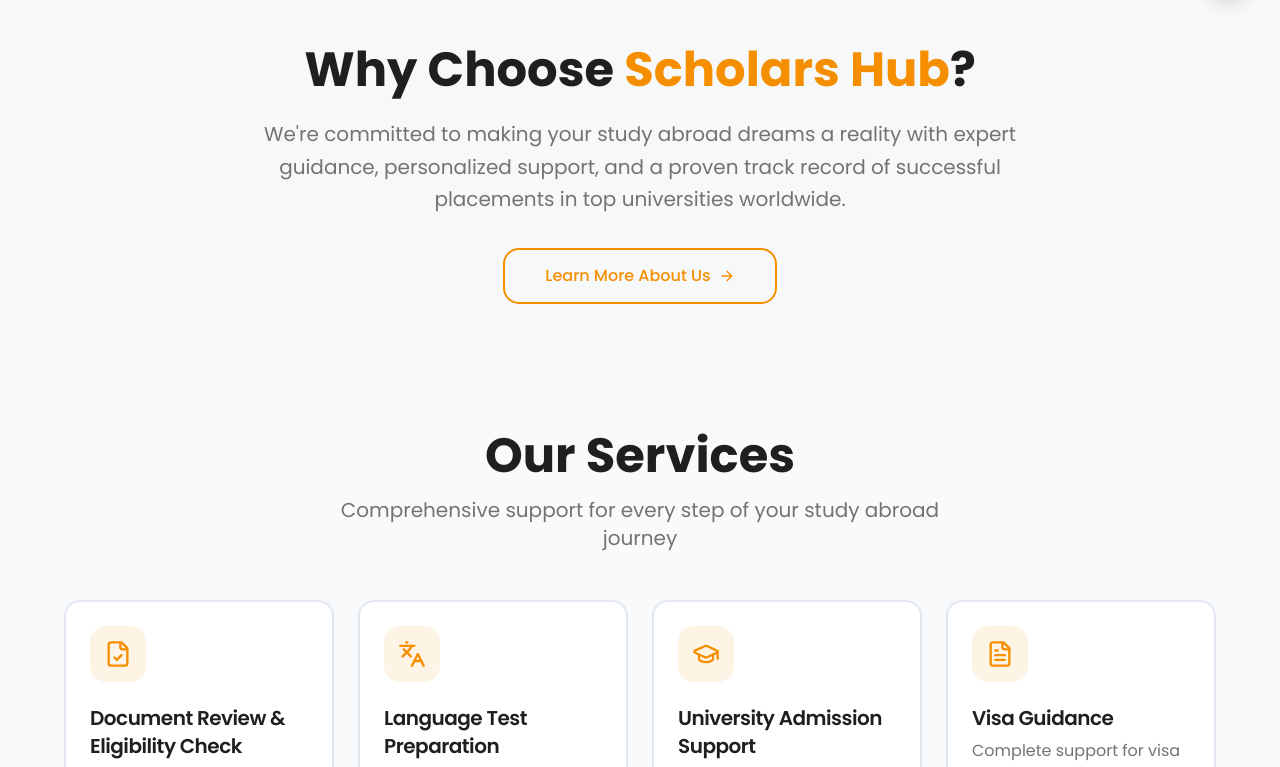
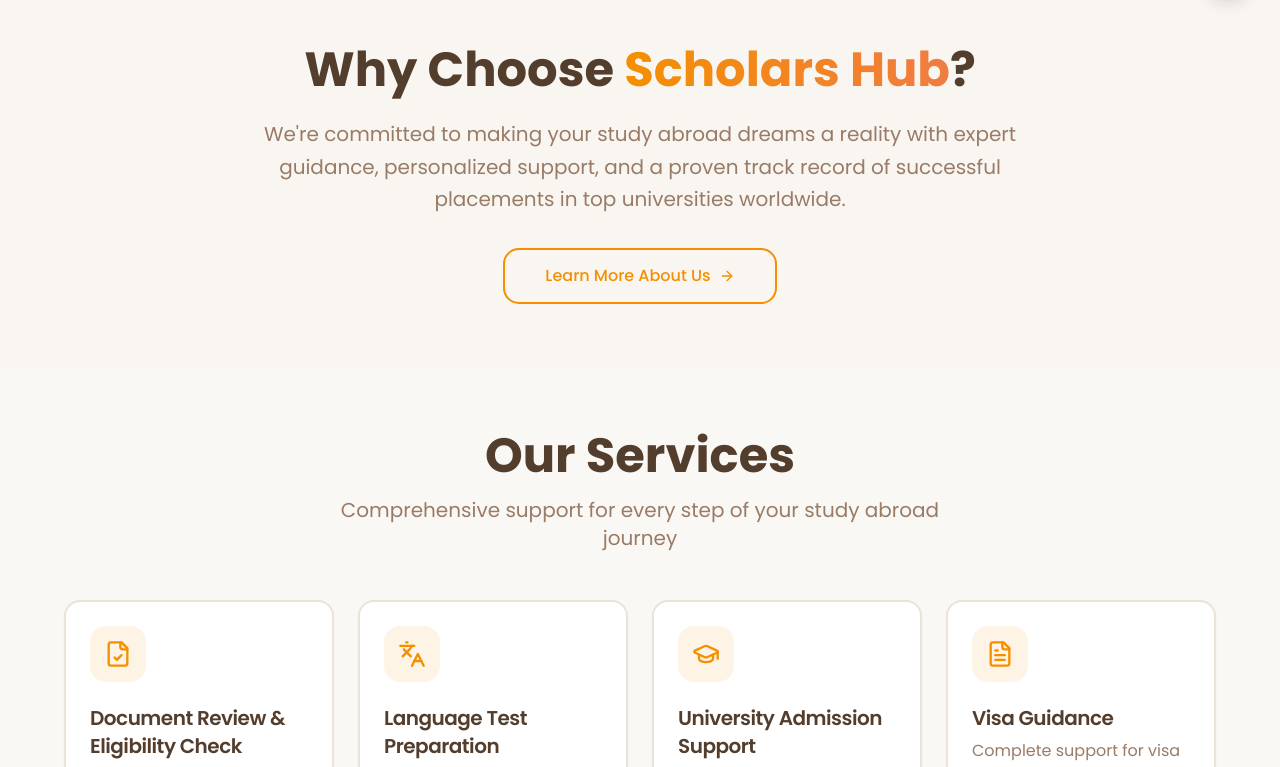
Before and after one commit to bsrBe/scholarsHub, a React (Vite) app: page / in a window 1280 px wide. Shown: the part 778-1545 px from the top of the page. Built offline with nearby package versions, Linux system fonts and the light colour scheme; the HTML template or start-up script is replaced by a standard one.

Commit message:
Refactor: Improve color scheme

```diff
--- a/src/index.css
+++ b/src/index.css
@@ -8,57 +8,57 @@ All colors MUST be HSL.
 
 @layer base {
   :root {
-    --background: 210 20% 98%;
-    --foreground: 0 0% 12%;
+    --background: 40 40% 97%;
+    --foreground: 25 30% 25%;
 
     --card: 0 0% 100%;
-    --card-foreground: 0 0% 12%;
+    --card-foreground: 25 30% 25%;
 
     --popover: 0 0% 100%;
-    --popover-foreground: 0 0% 12%;
+    --popover-foreground: 25 30% 25%;
 
     --primary: 35 100% 48%;
     --primary-foreground: 0 0% 100%;
 
-    --secondary: 0 0% 12%;
-    --secondary-foreground: 0 0% 100%;
+    --secondary: 30 60% 92%;
+    --secondary-foreground: 25 50% 30%;
 
-    --muted: 210 20% 95%;
-    --muted-foreground: 0 0% 45%;
+    --muted: 40 35% 94%;
+    --muted-foreground: 25 20% 50%;
 
-    --accent: 35 100% 48%;
+    --accent: 20 85% 60%;
     --accent-foreground: 0 0% 100%;
 
     --destructive: 0 84.2% 60.2%;
     --destructive-foreground: 0 0% 100%;
 
-    --border: 214.3 31.8% 91.4%;
-    --input: 214.3 31.8% 91.4%;
+    --border: 40 30% 88%;
+    --input: 40 30% 88%;
     --ring: 35 100% 48%;
 
     --radius: 1rem;
 
-    --gradient-hero: linear-gradient(135deg, hsl(35 100% 48%), hsl(35 100% 60%));
-    --gradient-card: linear-gradient(180deg, hsl(0 0% 100%), hsl(210 20% 98%));
-    --shadow-soft: 0 4px 20px -2px hsl(35 100% 48% / 0.1);
-    --shadow-card: 0 2px 12px -2px hsl(0 0% 0% / 0.08);
+    --gradient-hero: linear-gradient(135deg, hsl(35 100% 48%), hsl(20 85% 60%));
+    --gradient-card: linear-gradient(180deg, hsl(0 0% 100%), hsl(40 40% 97%));
+    --shadow-soft: 0 4px 20px -2px hsl(35 80% 50% / 0.15);
+    --shadow-card: 0 2px 12px -2px hsl(35 40% 40% / 0.08);
     --transition-smooth: all 0.3s cubic-bezier(0.4, 0, 0.2, 1);
 
-    --sidebar-background: 0 0% 98%;
+    --sidebar-background: 40 40% 97%;
 
-    --sidebar-foreground: 240 5.3% 26.1%;
+    --sidebar-foreground: 25 30% 35%;
 
-    --sidebar-primary: 240 5.9% 10%;
+    --sidebar-primary: 35 100% 48%;
 
-    --sidebar-primary-foreground: 0 0% 98%;
+    --sidebar-primary-foreground: 0 0% 100%;
 
-    --sidebar-accent: 240 4.8% 95.9%;
+    --sidebar-accent: 40 35% 94%;
 
-    --sidebar-accent-foreground: 240 5.9% 10%;
+    --sidebar-accent-foreground: 25 50% 30%;
 
-    --sidebar-border: 220 13% 91%;
+    --sidebar-border: 40 30% 88%;
 
-    --sidebar-ring: 217.2 91.2% 59.8%;
+    --sidebar-ring: 35 100% 48%;
   }
 
   .dark {
```
